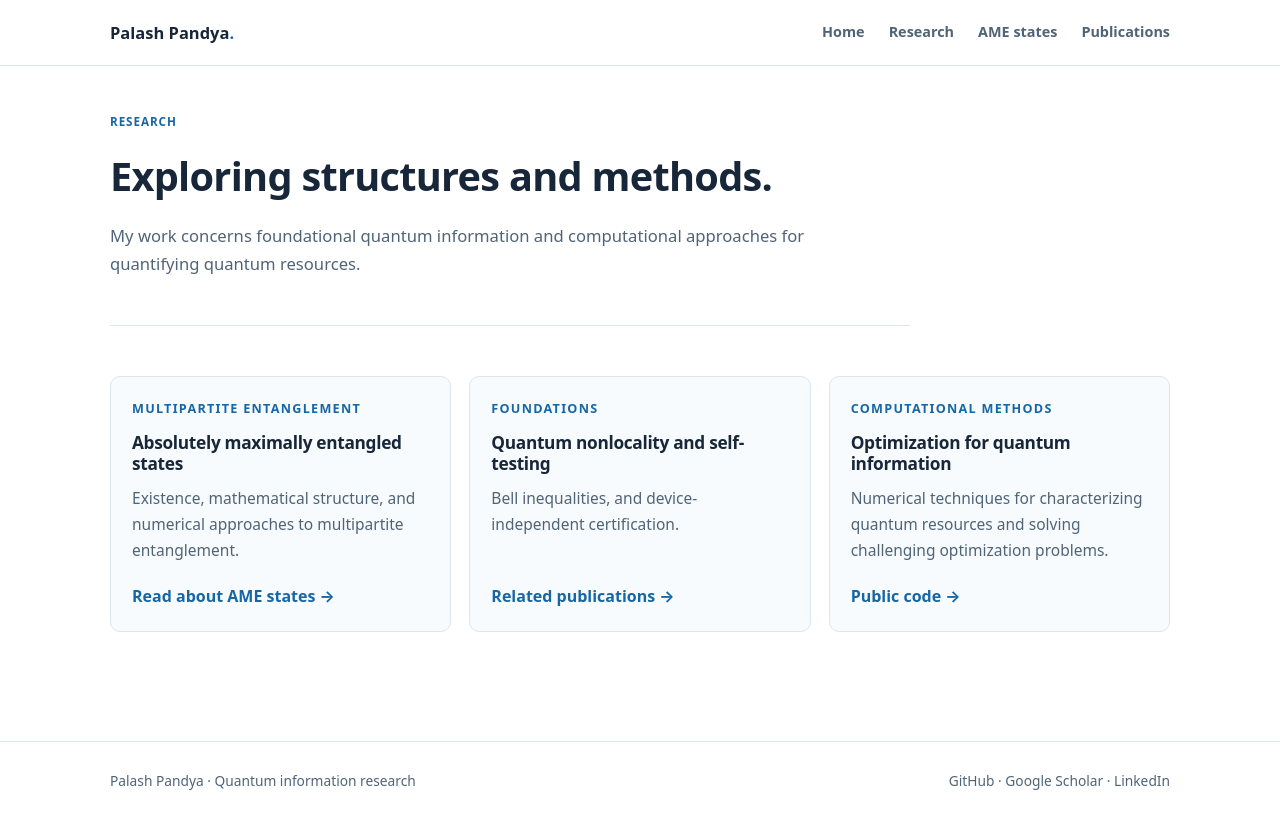
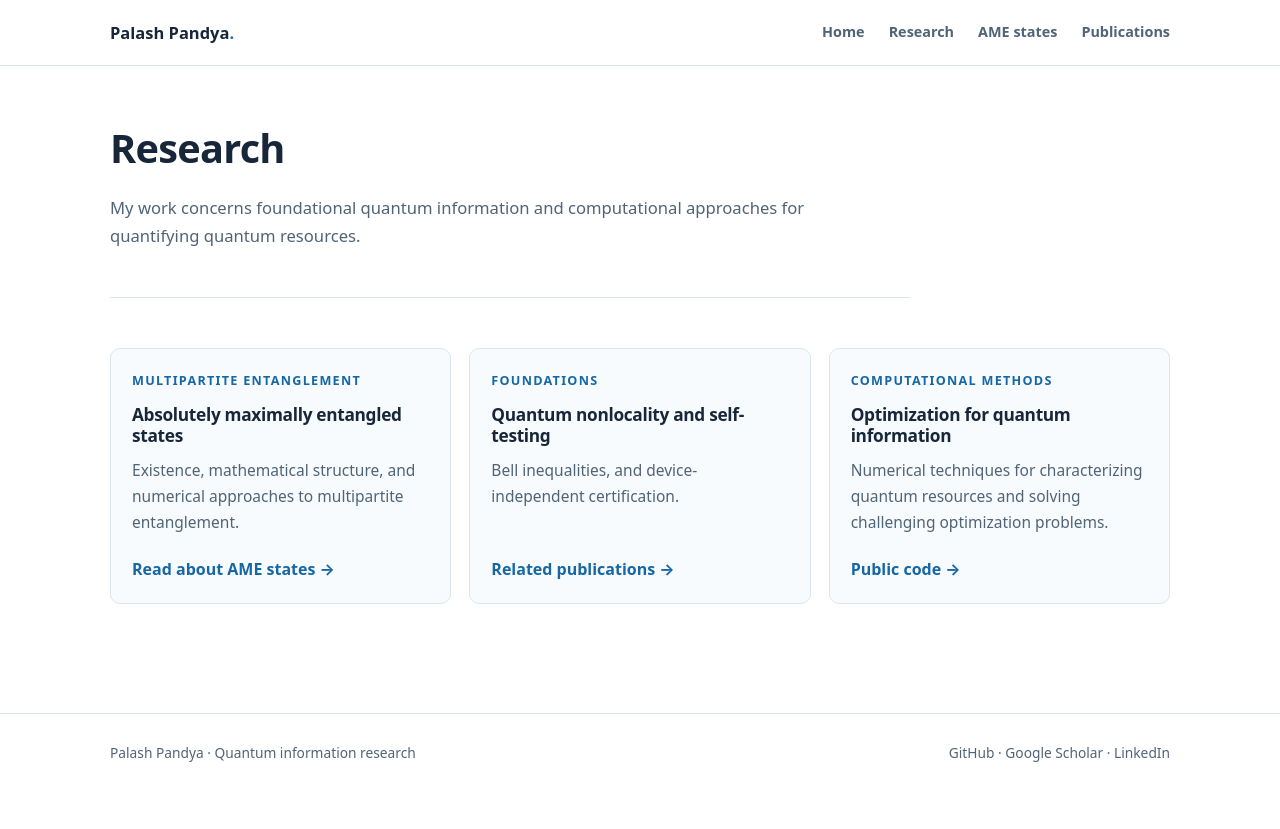
Before and after one commit to palashpandya/palashpandya.github.io, a Jekyll site: the page built from research/index.md, in a window 1280 px wide. Shown: the top 829 px of the page. Built offline with Jekyll 4.4.1, drawn with Linux system fonts in a browser that asks for light colours.

Commit message:
Use plain research heading

```diff
--- a/research/index.md
+++ b/research/index.md
@@ -5,8 +5,7 @@ layout: default
 permalink: /research/
 ---
 <section class="page-head">
-<p class="eyebrow">Research</p>
-<h1>Exploring structures and methods.</h1>
+<h1>Research</h1>
 <p class="lede">My work concerns foundational quantum information and computational approaches for quantifying quantum resources.</p>
 </section>
 <section class="section">
```
